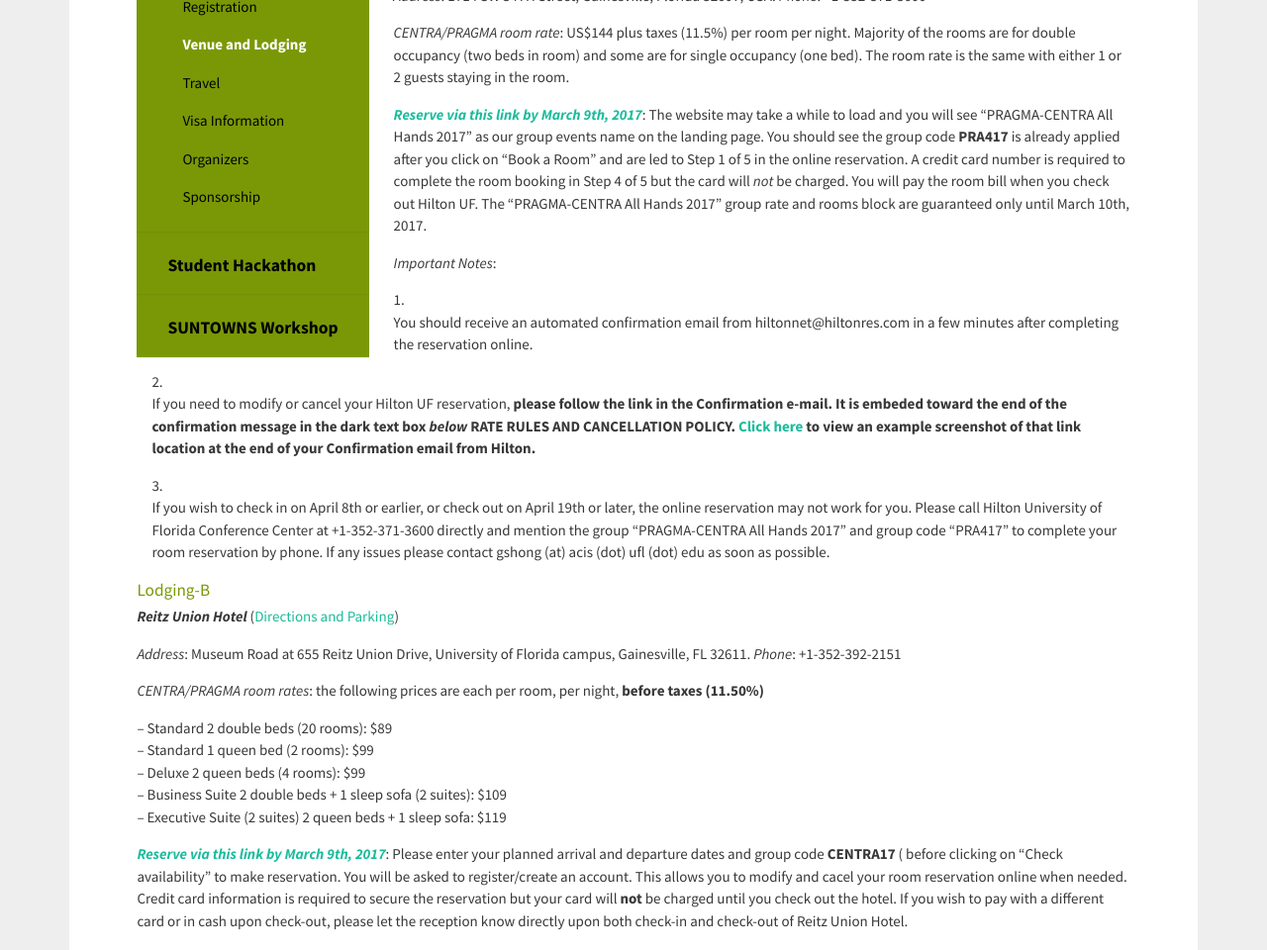
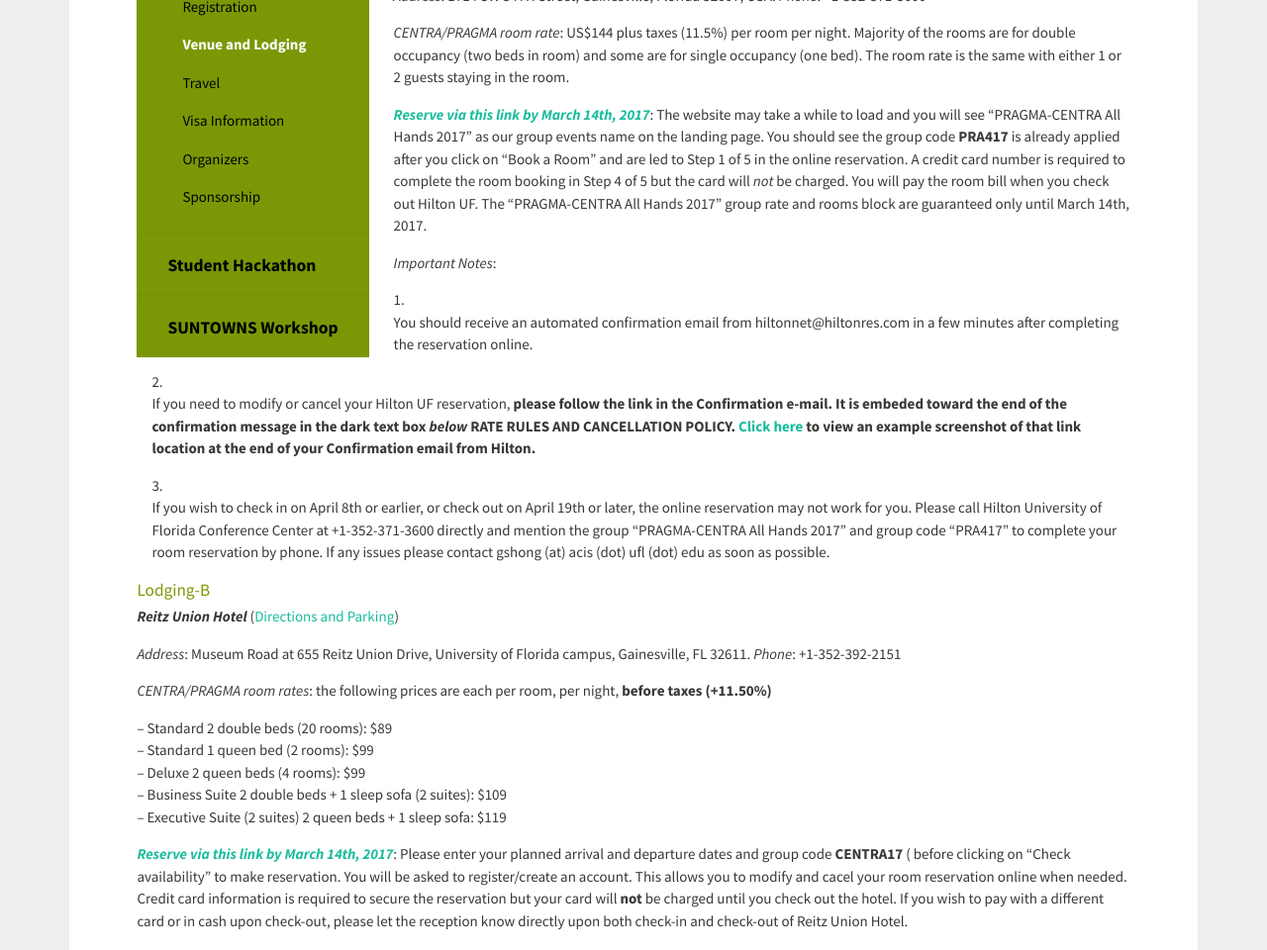
Before and after one commit to hmchou56/centra8, a Jekyll site: the page built from centra2/venue.md, in a window 1280 px wide and 1400 px high, scrolled down 456 px. Shown: the part 154-1114 px from the top of the window at 99% size. Built offline with Jekyll 4.4.1, drawn with Linux system fonts in a browser that asks for light colours; nearby versions of some CDN libraries.

Commit message:
updated reservation deadline

```diff
--- a/_includes/venue2017.md
+++ b/_includes/venue2017.md
@@ -10,7 +10,7 @@
 
 <i> CENTRA/PRAGMA room rate</i>: US$144 plus taxes (11.5%) per room per night. Majority of the rooms are for double occupancy (two beds in room) and some are for single occupancy (one bed). The room rate is the same with either 1 or 2 guests staying in the room.
 
-**<i><a href=" http://www.hilton.com/en/hi/groups/personalized/G/GVNCCHF-PRA417-20170409/index.jhtml?WT.mc_id=POG" target="_blank">Reserve via this link by March 9th, 2017</a></i>**: The website may take a while to load and you will see "PRAGMA-CENTRA All Hands 2017" as our group events name on the landing page. You should see the group code <strong>PRA417</strong> is already applied after you click on "Book a Room" and are led to Step 1 of 5 in the online reservation. A credit card number is required to complete the room booking in Step 4 of 5 but the card will *not* be charged. You will pay the room bill when you check out Hilton UF. The "PRAGMA-CENTRA All Hands 2017" group rate and rooms block are guaranteed only until March 10th, 2017.
+**<i><a href=" http://www.hilton.com/en/hi/groups/personalized/G/GVNCCHF-PRA417-20170409/index.jhtml?WT.mc_id=POG" target="_blank">Reserve via this link by March 14th, 2017</a></i>**: The website may take a while to load and you will see "PRAGMA-CENTRA All Hands 2017" as our group events name on the landing page. You should see the group code <strong>PRA417</strong> is already applied after you click on "Book a Room" and are led to Step 1 of 5 in the online reservation. A credit card number is required to complete the room booking in Step 4 of 5 but the card will *not* be charged. You will pay the room bill when you check out Hilton UF. The "PRAGMA-CENTRA All Hands 2017" group rate and rooms block are guaranteed only until March 14th, 2017.
 
 <i>Important Notes</i>:
 
@@ -28,11 +28,11 @@
 
 <i>Address</i>: Museum Road at 655 Reitz Union Drive, University of Florida campus, Gainesville, FL 32611. <i>Phone</i>: +1-352-392-2151
 
-<i>CENTRA/PRAGMA room rates</i>: the following prices are each per room, per night, <strong>before taxes (11.50%)</strong>
+<i>CENTRA/PRAGMA room rates</i>: the following prices are each per room, per night, <strong>before taxes (+11.50%)</strong>
 
 -- Standard 2 double beds (20 rooms): $89<br />-- Standard 1 queen bed (2 rooms): $99<br />-- Deluxe 2 queen beds (4 rooms): $99<br />-- Business Suite 2 double beds + 1 sleep sofa (2 suites): $109<br />-- Executive Suite (2 suites) 2 queen beds + 1 sleep sofa: $119
 
-<strong><i><a href="https://www.union.ufl.edu/UnionHotel/OnlineReservationsandAvailability" target="_blank">Reserve via this link by March 9th, 2017</a></i></strong>: Please enter your planned arrival and departure dates and group code <strong>CENTRA17</strong> ( before clicking on "Check availability" to make reservation. You will be asked to register/create an account. This allows you to modify and cacel your room reservation online when needed. Credit card information is required to secure the reservation but your card will **not** be charged until you check out the hotel. If you wish to pay with a different card or in cash upon check-out, please let the reception know directly upon both check-in and check-out of Reitz Union Hotel.
+<strong><i><a href="https://www.union.ufl.edu/UnionHotel/OnlineReservationsandAvailability" target="_blank">Reserve via this link by March 14th, 2017</a></i></strong>: Please enter your planned arrival and departure dates and group code <strong>CENTRA17</strong> ( before clicking on "Check availability" to make reservation. You will be asked to register/create an account. This allows you to modify and cacel your room reservation online when needed. Credit card information is required to secure the reservation but your card will **not** be charged until you check out the hotel. If you wish to pay with a different card or in cash upon check-out, please let the reception know directly upon both check-in and check-out of Reitz Union Hotel.
 
 <i>Tips</i>: If you wish to check in on April 8th or earlier, or check out on April 17th or later, the online reservation may not work for you. Please call Reitz Union Hotel at +1-352-392-2151 (24 hrs/day, 7 days/week) directly and mention the group code "CENTRA17" to complete your room reservation by phone.
 
```
